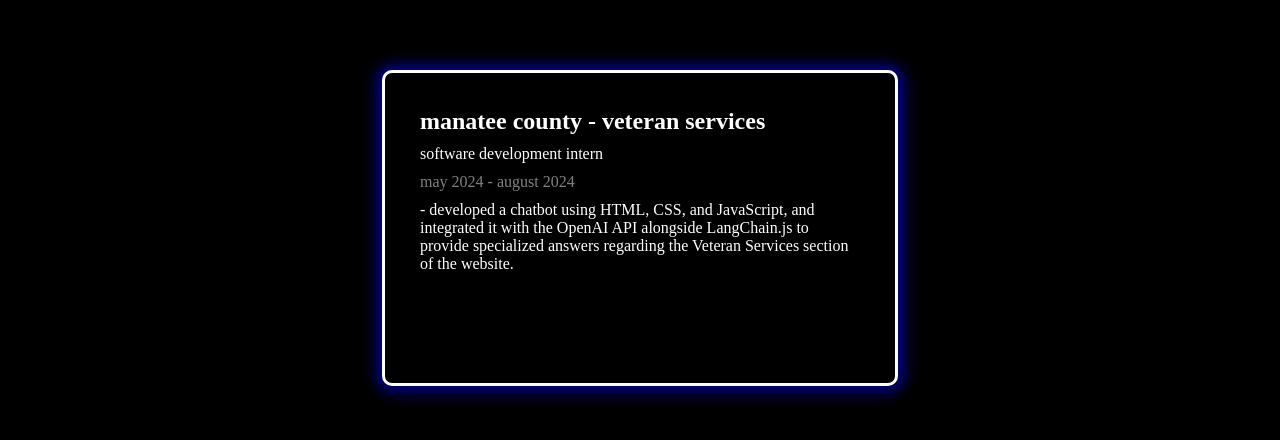
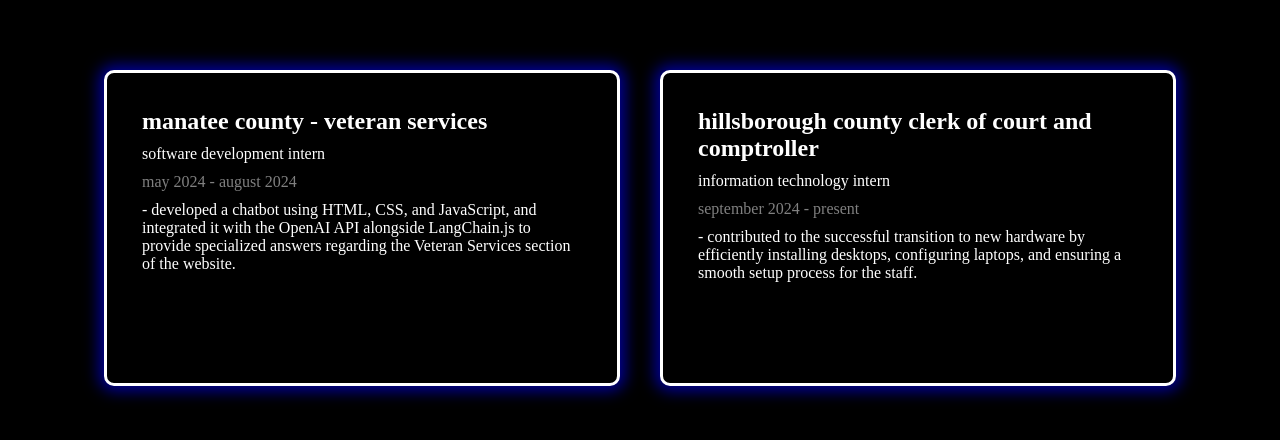
Before and after one commit to joshayson/portfolio-v1, a plain HTML site: page pages/experience.html in a window 1280 px wide. Shown: the part 224-664 px from the top of the page. Drawn offline with Linux system fonts and the light colour scheme; files whose address does not match are found by name.

Commit message:
added new experience + updated resume

```diff
--- a/pages/experience.html
+++ b/pages/experience.html
@@ -34,6 +34,13 @@
                 <p class = "date">may 2024 - august 2024</p>
                 <p> - developed a chatbot using HTML, CSS, and JavaScript, and integrated it with the OpenAI API alongside LangChain.js to provide specialized answers regarding the Veteran Services section of the website.</p>
             </div>
+
+            <div class = "cards">
+                <h2>hillsborough county clerk of court and comptroller </h2>
+                <p>information technology intern</p>
+                <p class = "date">september 2024 - present</p>
+                <p> - contributed to the successful transition to new hardware by efficiently installing desktops, configuring laptops, and ensuring a smooth setup process for the staff.</p>
+            </div>
         </div>
 
 
```
Also changed, not shown: 2 other files.
